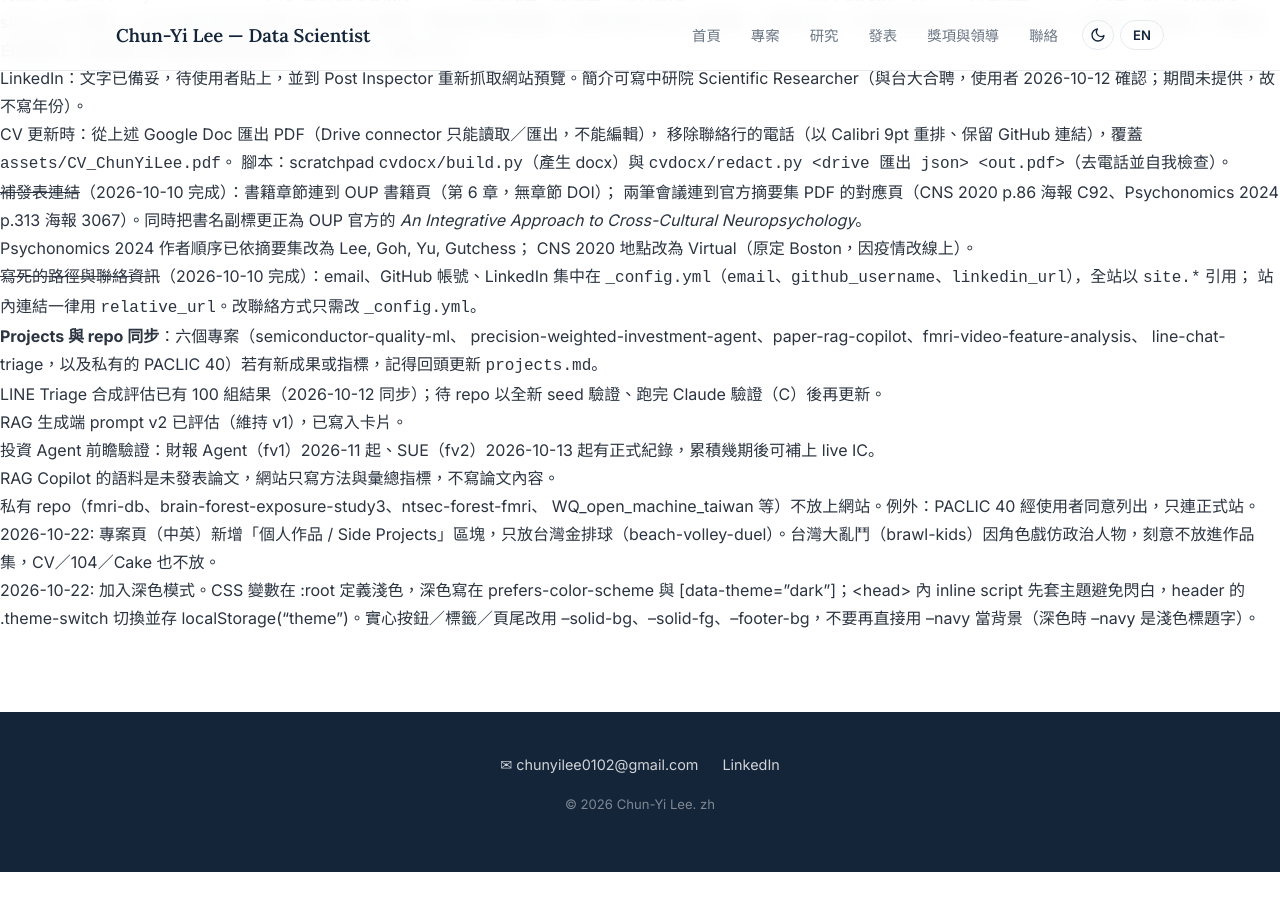
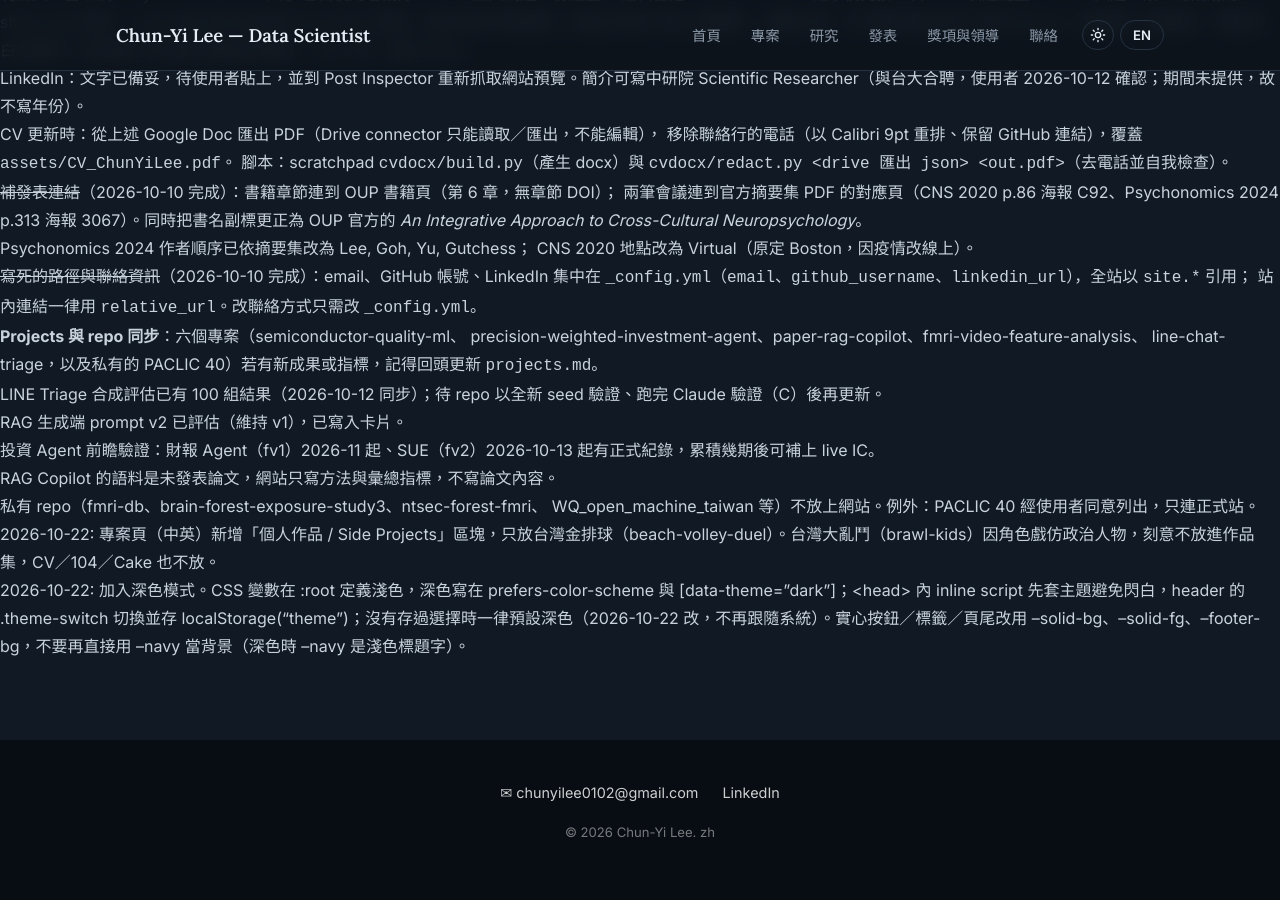
Before and after one commit to JamesLeeCY/JamesLeeCY.github.io, a Jekyll site: the page built from HANDOFF.md, in a window 1280 px wide and 900 px high, scrolled down 2936 px. Built offline with Jekyll 4.4.1, drawn with Linux system fonts in a browser that asks for light colours; our own code applies the rules of GitHub Pages for plain Markdown files; before the commit the page ends 3808 px from its top, so only the background shows below that.

Commit message:
Default to dark theme when no choice is stored
Co-Authored-By: Claude Opus 5.5 <noreply@anthropic.com>

```diff
--- a/HANDOFF.md
+++ b/HANDOFF.md
@@ -166,4 +166,4 @@ en/index.html … en/contact.md  英文版六頁
      WQ_open_machine_taiwan 等）不放上網站。例外：PACLIC 40 經使用者同意列出，只連正式站。
 
 - 2026-10-22: 專案頁（中英）新增「個人作品 / Side Projects」區塊，只放台灣金排球（beach-volley-duel）。台灣大亂鬥（brawl-kids）因角色戲仿政治人物，刻意不放進作品集，CV／104／Cake 也不放。
-- 2026-10-22: 加入深色模式。CSS 變數在 :root 定義淺色，深色寫在 prefers-color-scheme 與 [data-theme="dark"]；<head> 內 inline script 先套主題避免閃白，header 的 .theme-switch 切換並存 localStorage("theme")。實心按鈕／標籤／頁尾改用 --solid-bg、--solid-fg、--footer-bg，不要再直接用 --navy 當背景（深色時 --navy 是淺色標題字）。
+- 2026-10-22: 加入深色模式。CSS 變數在 :root 定義淺色，深色寫在 prefers-color-scheme 與 [data-theme="dark"]；<head> 內 inline script 先套主題避免閃白，header 的 .theme-switch 切換並存 localStorage("theme")；沒有存過選擇時一律預設深色（2026-10-22 改，不再跟隨系統）。實心按鈕／標籤／頁尾改用 --solid-bg、--solid-fg、--footer-bg，不要再直接用 --navy 當背景（深色時 --navy 是淺色標題字）。
--- a/_layouts/default.html
+++ b/_layouts/default.html
@@ -7,13 +7,11 @@
     <meta name="viewport" content="width=device-width, initial-scale=1.0">
     <meta name="color-scheme" content="light dark">
     <script>
-        // 在繪製前套用主題，避免切換頁面時閃白：有手動選擇就用，否則跟隨系統
+        // 在繪製前套用主題，避免切換頁面時閃白：有手動選擇就用，否則預設深色
         (function () {
             var t = null;
             try { t = localStorage.getItem('theme'); } catch (e) {}
-            if (t !== 'dark' && t !== 'light') {
-                t = window.matchMedia && matchMedia('(prefers-color-scheme: dark)').matches ? 'dark' : 'light';
-            }
+            if (t !== 'dark' && t !== 'light') t = 'dark';
             document.documentElement.setAttribute('data-theme', t);
         })();
     </script>
```
